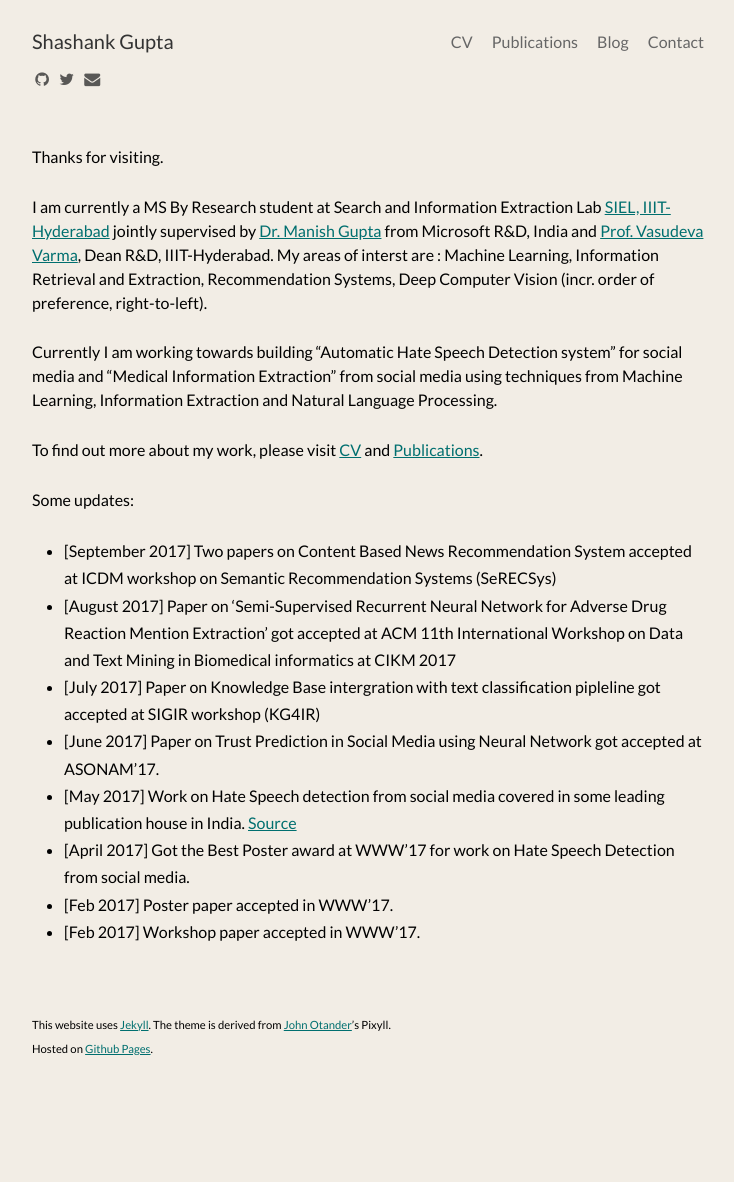
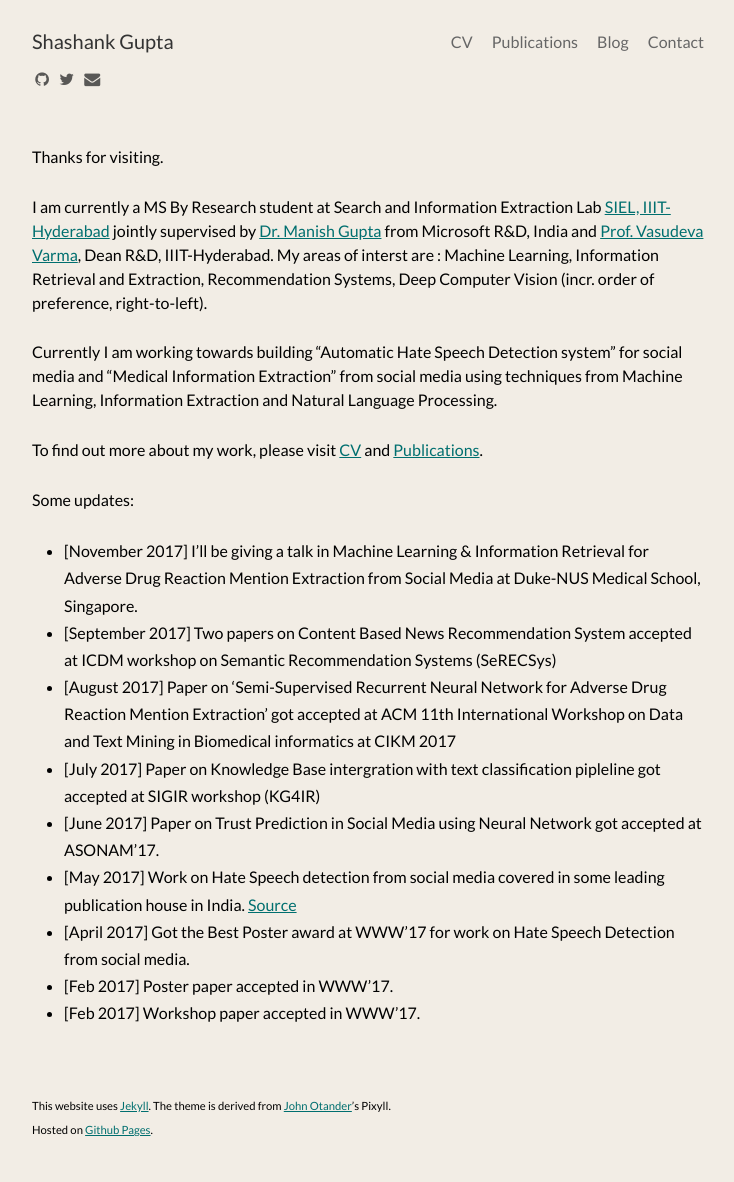
Before and after one commit to shashankg7/shashankg7.github.io, a Jekyll site: the page built from index.md, in a window 1280 px wide. Shown: the whole page, without its empty margins (272-1006 px from the left). Built offline with Jekyll 4.4.1, drawn with Linux system fonts in a browser that asks for light colours; nearby versions of some CDN libraries; before the commit the page ends 1100 px from its top, so only the background shows below that.

Commit message:
Update index.md

```diff
--- a/index.md
+++ b/index.md
@@ -13,6 +13,7 @@
 
 Some updates:
 
+* [November 2017] I'll be giving a talk in Machine Learning & Information Retrieval for Adverse Drug Reaction Mention Extraction from Social Media at Duke-NUS Medical School, Singapore.
 * [September 2017] Two papers on Content Based News Recommendation System accepted at ICDM workshop on Semantic Recommendation Systems (SeRECSys)
 * [August 2017] Paper on 'Semi-Supervised Recurrent Neural Network for Adverse Drug Reaction Mention Extraction' got accepted at ACM 11th International Workshop on Data and Text Mining in Biomedical informatics at CIKM 2017
 * [July 2017] Paper on Knowledge Base intergration with text classification pipleline got accepted at SIGIR workshop (KG4IR)
```
